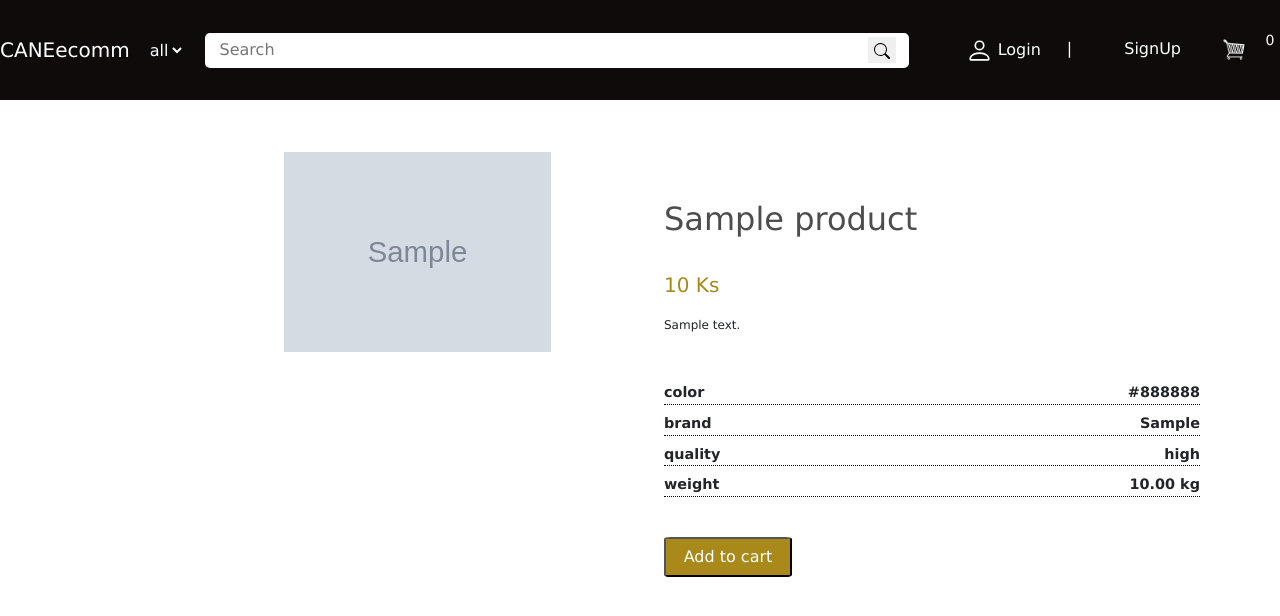
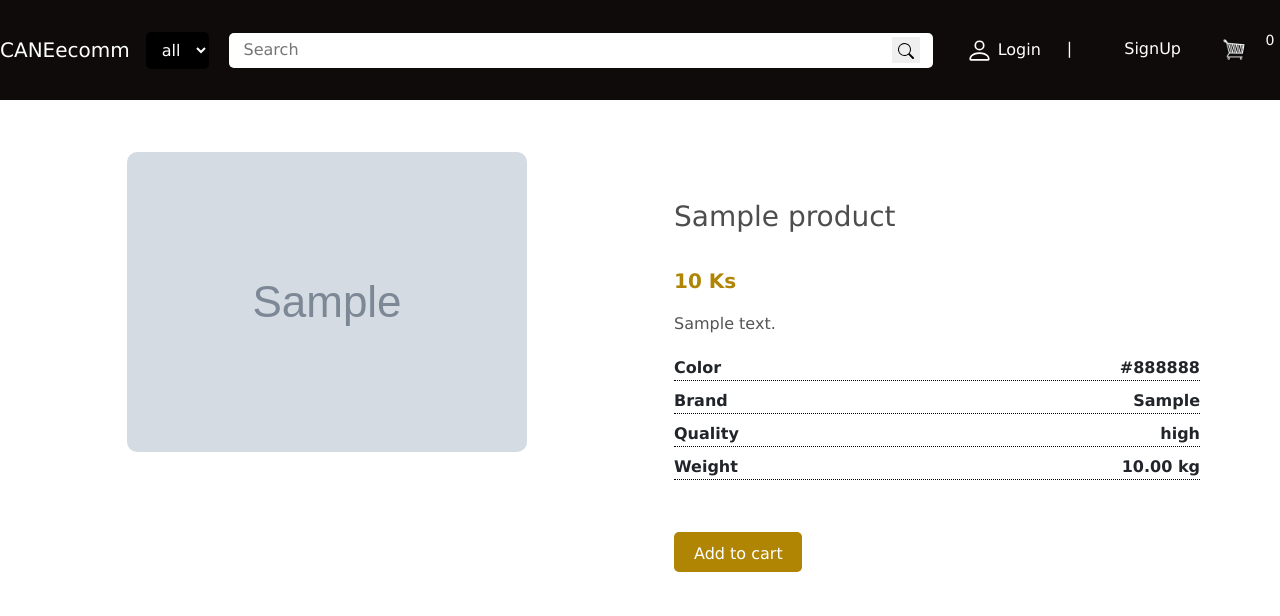
Before and after one commit to YenXXXW/special_PROJ, a Django app: page /product/1 in a window 1280 px wide. Shown: the top 616 px of the page. Run offline with Django 5.2, Linux system fonts and the light colour scheme; tables that the repository leaves empty hold one stand-in row (values such as "Sample post"); grey boxes marked "Sample" are stand-in pictures; some libraries are stand-ins or nearby versions.

Commit message:
css for order

```diff
--- a/store/Templates/store/main.html
+++ b/store/Templates/store/main.html
@@ -66,12 +66,13 @@
         <button class="navbar-toggler" type="button" data-bs-toggle="collapse" data-bs-target="#navbarSupportedContent" aria-controls="navbarSupportedContent" aria-expanded="false" aria-label="Toggle navigation">
           <span class="navbar-toggler-icon"></span>
         </button>
-        <select id="shopSelect">
-          <option value="all">all</option>
+        <select id="shopSelect" style="background-color: black; color: white; border: none; padding: 8px 12px; border-radius: 5px;  cursor: pointer;">
+          <option value="all" style="background-color: black; color: white;">all</option>
           {% for shop in shops %}
-            <option value={{shop.id}}>{{ shop.name }}</option>
+              <option value="{{shop.id}}" style="background-color: black; color: white;">{{ shop.name }}</option>
           {% endfor %}
-        </select>
+      </select>
+
         <form id="navSearch">
           <input type="search" placeholder="Search" id="navSearchInput" name="search" value="">
           <button type="submit">
--- a/store/Templates/store/product_details.html
+++ b/store/Templates/store/product_details.html
@@ -6,22 +6,44 @@
 
 {% block content %}
 <section>
-    <div class="row g-5 px-5 mt-1">
-        <div class="col-md-6 col-lg-6 ">
-            <img src="{{product.imageURL}}" alt="{{ product.name }}"  class="product-img img-responsive">
+    <div class="row g-5 px-5 mt-1" style="display: flex; align-items: flex-start; gap: 20px;">
+        <!-- Product Image -->
+        <div class="col-md-6 col-lg-6" style="flex: 1; text-align: center;">
+            <img src="{{product.imageURL}}" alt="{{ product.name }}"
+                 style="max-width: 100%; height: auto; max-height: 400px; object-fit: contain; border-radius: 10px;">
         </div>
-        <div class="col-md-6 col-lg-6 pt-5">
-            <h2>{{product.name}}</h2>
-            <p class="fs-5 price">{{product.price}} Ks<p>
-                <p id="decription">{{product.description}} </p>
-                <p class="otherAttributes mt-5"><span>color</span><span>{{product.color}}</span></p>
-                <p class="otherAttributes"><span>brand</span><span>{{product.brand}}</span></p>
-                <p class="otherAttributes"><span>quality</span><span>{{product.quality}}</span></p>
-                <p class="otherAttributes"><span>weight</span><span>{{product.weight}} kg</span></p>
-            <button  data-product="{{product.id}}" data-action="add" class="update-cart add_to_cart_button " >Add to cart</button>
+
+        <!-- Product Details -->
+        <div class="col-md-6 col-lg-6 pt-5" style="flex: 1;">
+            <h2 style="font-size: 28px; margin-bottom: 10px;">{{product.name}}</h2>
+            <p class="fs-5 price" style="font-size: 24px; color: #B08504; font-weight: bold;">{{product.price}} Ks</p>
+            <p id="description" style="font-size: 16px; color: #555; margin-bottom: 20px;">{{product.description}}</p>
+
+            <div style="margin-bottom: 20px;">
+                <p class="otherAttributes" style="font-size: 16px; display: flex; justify-content: space-between;">
+                    <span style="font-weight: bold;">Color</span><span>{{product.color}}</span>
+                </p>
+                <p class="otherAttributes" style="font-size: 16px; display: flex; justify-content: space-between;">
+                    <span style="font-weight: bold;">Brand</span><span>{{product.brand}}</span>
+                </p>
+                <p class="otherAttributes" style="font-size: 16px; display: flex; justify-content: space-between;">
+                    <span style="font-weight: bold;">Quality</span><span>{{product.quality}}</span>
+                </p>
+                <p class="otherAttributes" style="font-size: 16px; display: flex; justify-content: space-between;">
+                    <span style="font-weight: bold;">Weight</span><span>{{product.weight}} kg</span>
+                </p>
+            </div>
+
+            <!-- Add to Cart Button -->
+            <button data-product="{{product.id}}" data-action="add" class="update-cart add_to_cart_button"
+                    style="padding: 10px 20px; background-color: #B08504; color: white; border: none; border-radius: 5px; font-size: 16px; cursor: pointer;">
+                Add to cart
+            </button>
         </div>
     </div>
-    <div class="blackblock">
+
+    <!-- Extra Styling for the Black Block -->
+    <div class="blackblock" style="margin-top: 30px; background-color: #333; height: 100px; border-radius: 10px;">
     </div>
-</section>
+
 {% endblock content %}
```
